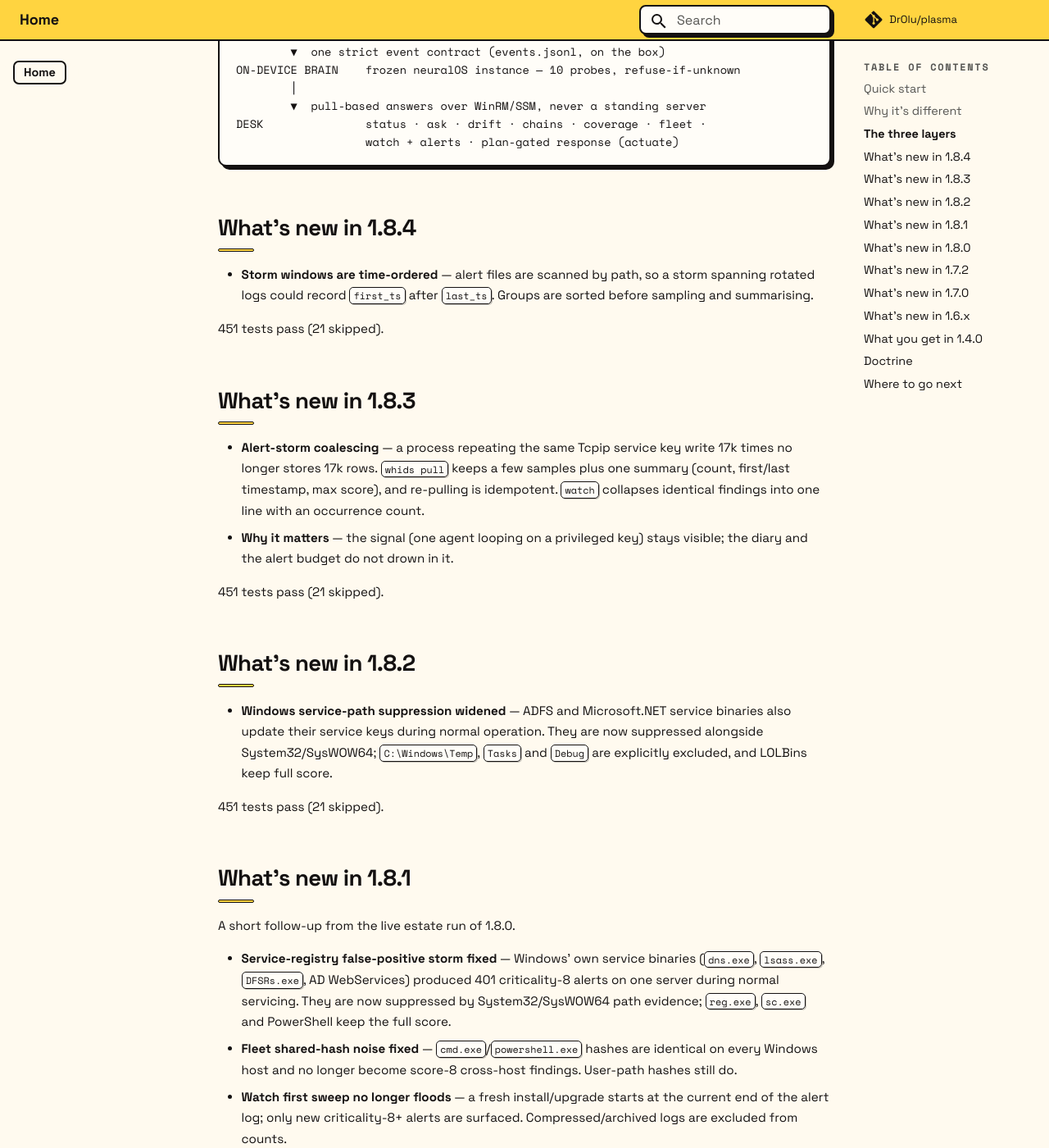
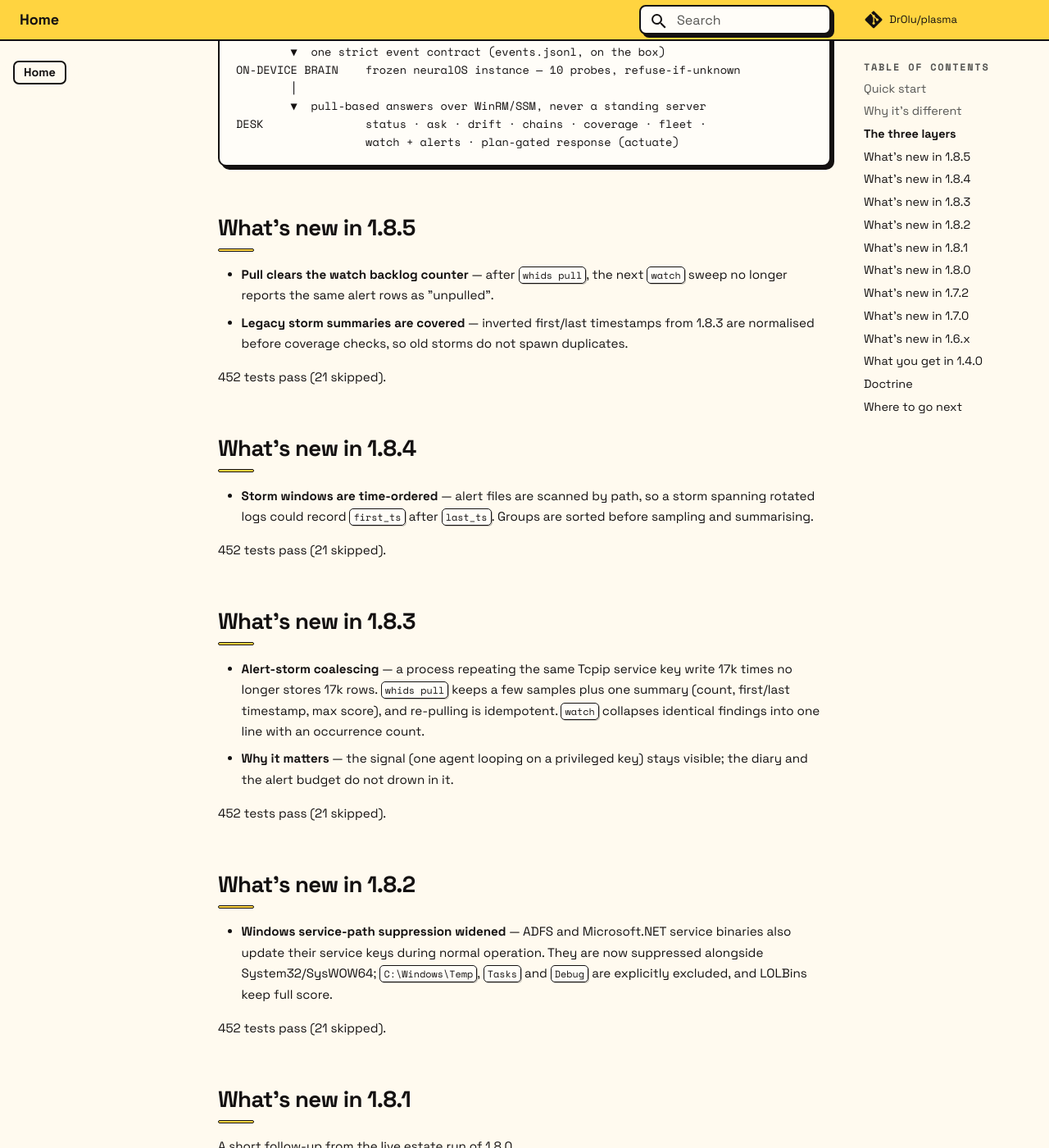
Before and after one commit to DrOlu/plasma, an MkDocs documentation site: the page built from docs/index.md, in a window 1280 px wide and 1400 px high, scrolled down 2238 px. Shown: the whole window at 82% size. Built offline with MkDocs 1.6.1 and Material for MkDocs 9.7.7, drawn with Linux system fonts in a browser that asks for light colours; comment, search, counter and statistics services are not loaded; some of the changed text lies outside the part shown.

Commit message:
fix: v1.8.5 — clear watch backlog after pull
whids.pull now updates watch-alerts-state.json, so the next sweep does not
re-report the same rows as unpulled. Legacy inverted storm summaries are
normalised for coverage. 452 passed / 21 skipped.

````diff
--- a/docs/index.md
+++ b/docs/index.md
@@ -1,18 +1,18 @@
 <div class="raft-hero" markdown="0">
-<p class="raft-eyebrow">Windows EDR &middot; v1.8.4</p>
+<p class="raft-eyebrow">Windows EDR &middot; v1.8.5</p>
 <h1>No log lake.<br>No cloud.<br>No blind trust.</h1>
 <p class="raft-lede">Plasma keeps the telemetry on the box, answers questions with a
 121M on-device model, and makes every response named, journaled, and reversible.
 The endpoint can explain itself &mdash; without shipping its diary anywhere.</p>
 <div class="raft-actions">
 <a class="raft-btn primary" href="getting-started/">Get started</a>
-<a class="raft-btn" href="https://github.com/DrOlu/plasma/releases/latest">Download v1.8.4</a>
+<a class="raft-btn" href="https://github.com/DrOlu/plasma/releases/latest">Download v1.8.5</a>
 <a class="raft-btn" href="agent-native/">Agent-native operation</a>
 </div>
 <div class="raft-badges">
 <span class="raft-badge">91.7% rollup coverage</span>
 <span class="raft-badge">13 reversible actions</span>
-<span class="raft-badge">451 tests</span>
+<span class="raft-badge">452 tests</span>
 <span class="raft-badge">Signed MSI + SHA256SUMS</span>
 </div>
 </div>
@@ -81,13 +81,23 @@ DESK               status · ask · drift · chains · coverage · fleet ·
                    watch + alerts · plan-gated response (actuate)
 ```
 
+## What's new in 1.8.5
+
+- **Pull clears the watch backlog counter** — after `whids pull`, the next
+  `watch` sweep no longer reports the same alert rows as "unpulled".
+- **Legacy storm summaries are covered** — inverted first/last timestamps
+  from 1.8.3 are normalised before coverage checks, so old storms do not
+  spawn duplicates.
+
+452 tests pass (21 skipped).
+
 ## What's new in 1.8.4
 
 - **Storm windows are time-ordered** — alert files are scanned by path, so
   a storm spanning rotated logs could record `first_ts` after `last_ts`.
   Groups are sorted before sampling and summarising.
 
-451 tests pass (21 skipped).
+452 tests pass (21 skipped).
 
 ## What's new in 1.8.3
 
@@ -99,7 +109,7 @@ DESK               status · ask · drift · chains · coverage · fleet ·
 - **Why it matters** — the signal (one agent looping on a privileged key)
   stays visible; the diary and the alert budget do not drown in it.
 
-451 tests pass (21 skipped).
+452 tests pass (21 skipped).
 
 ## What's new in 1.8.2
 
@@ -108,7 +118,7 @@ DESK               status · ask · drift · chains · coverage · fleet ·
   They are now suppressed alongside System32/SysWOW64; `C:\Windows\Temp`,
   `Tasks` and `Debug` are explicitly excluded, and LOLBins keep full score.
 
-451 tests pass (21 skipped).
+452 tests pass (21 skipped).
 
 ## What's new in 1.8.1
 
@@ -128,7 +138,7 @@ A short follow-up from the live estate run of 1.8.0.
 - **Run-key suppression narrowed** — a Microsoft-signed LOLBin writing a
   Run key is the technique, not a benign installer.
 
-451 tests pass (21 skipped).
+452 tests pass (21 skipped).
 
 ## What's new in 1.8.0
 
@@ -157,7 +167,7 @@ Windows estate.
   persistence no longer flags unsigned Windows binaries, and identity drops
   malformed domains/timestamps.
 
-451 tests pass (21 skipped).
+452 tests pass (21 skipped).
 
 ## What's new in 1.7.2
 
--- a/plasma/__init__.py
+++ b/plasma/__init__.py
@@ -1,5 +1,5 @@
 """Plasma — agent-based EDR bundle with a frozen neuralOS instance."""
 
-__version__ = "1.8.4"
+__version__ = "1.8.5"
 PRODUCT = "Plasma"
 SCHEMA_VERSION = 1
--- a/pyproject.toml
+++ b/pyproject.toml
@@ -4,7 +4,7 @@ build-backend = "setuptools.build_meta"
 
 [project]
 name = "plasma-edr"
-version = "1.8.4"
+version = "1.8.5"
 description = "Plasma — an agent-based EDR bundle: Sentinel detection layer + a frozen neuralOS instance"
 readme = "README.md"
 requires-python = ">=3.9"
````
Also changed, not shown: CHANGELOG.md (+7 -0 lines), docs/changelog.md (+7 -0 lines), website/index.html (+6 -6 lines), 3 other files.
